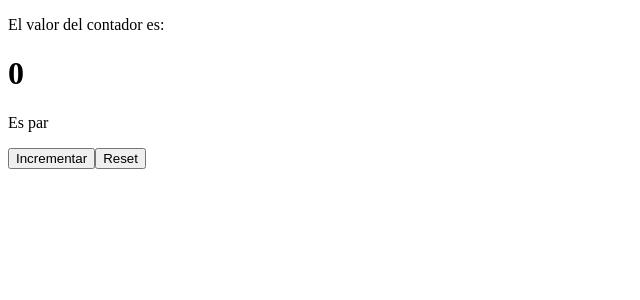
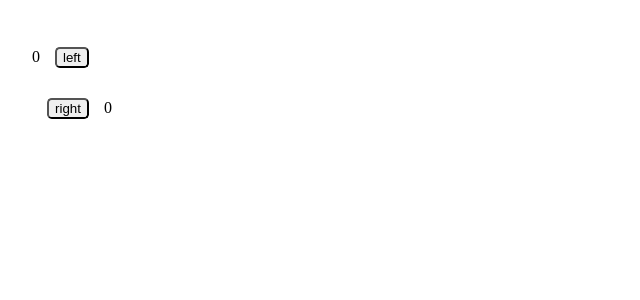
Before and after one commit to DesarrolloDeJonathan/miBootcamp, a React (Create React App) app in the folder parte1-react/: page / in a window 1280 px wide. Shown: the top 300 px of the page, without its empty margins (0-640 px from the left). Built offline with nearby package versions, Linux system fonts and the light colour scheme.

Commit message:
Manejando estados complejos con React

```diff
--- a/parte1-react/src/index.js
+++ b/parte1-react/src/index.js
@@ -1,42 +1,44 @@
 import ReactDOM from 'react-dom'
 import { useState } from 'react'
+import "./styles.css"
 
 const rootElement = document.getElementById("root")
 
-//Este componente recibe por props number que almacena el estado
-//Para que se vuelva a renderizar
-const Counter = ({ number }) => {
-  console.log('Console Render');
-  return <h1>{number}</h1>
-}
+const App = (props) => {
+  //De esta forma expresamos los estados separados entendiblemente
+  // const [left, setLeft] = useState(0)
+  // const [right, setRight] = useState(0)
 
-const App = (props) => {
-  const [contador, setContador] = useState(0)
+  const [counters, setCounters] = useState({
+    left: 0,
+    right:0
+  })
 
-  console.log("render");
-
-  const handleClick = () => {
-    // {updateContador(contadorValue+1)}
-    setContador((prevContador) => {
-      return prevContador + 1
+  const handleClickLeft = () => {
+    setCounters({
+      left: counters.left + 1,
+      right: counters.right
     })
   }
-  const handleClickReset = () => {
-    setContador(0)
+
+  const handleClickRight = () => {
+    setCounters({
+      left: counters.left,
+      right: counters.right + 1
+    })
   }
 
-  const isEven = contador % 2 === 0
-
-  return (
-  <div>
-    <p>El valor del contador es:</p>
-    {/* pasamos el estado como props al componente */}
-    <Counter number={contador} />
-    <p>{isEven ? 'Es par' : 'Es impar'}</p>
-    <button onClick={handleClick}>Incrementar</button>
-    <button onClick={handleClickReset}>Reset</button>
-  </div>
-  )
+   return (
+      //Con los estados separados
+      // <div>
+      //   {left}<button onClick={() => setLeft(left + 1)}>left</button>
+      //   <button onClick={() => setRight(right + 1)}>right</button>{right}
+      // </div>
+      <div>
+        {counters.left}<button onClick={handleClickLeft}>left</button><br />
+        <button onClick={handleClickRight}>right</button>{counters.right}
+      </div>
+    )
 }
 
 ReactDOM.render(
--- a/parte1-react/src/styles.css
+++ b/parte1-react/src/styles.css
@@ -1,38 +1,14 @@
 .App {
+  font-family: sans-serif;
   text-align: center;
 }
 
-.App-logo {
-  height: 40vmin;
-  pointer-events: none;
+body {
+  margin: 16px;
+  padding: 16px;
 }
 
-@media (prefers-reduced-motion: no-preference) {
-  .App-logo {
-    animation: App-logo-spin infinite 20s linear;
-  }
+button {
+  margin: 15px;
+  border-radius: 0.3rem;
 }
-
-.App-header {
-  background-color: #282c34;
-  min-height: 100vh;
-  display: flex;
-  flex-direction: column;
-  align-items: center;
-  justify-content: center;
-  font-size: calc(10px + 2vmin);
-  color: white;
-}
-
-.App-link {
-  color: #61dafb;
-}
-
-@keyframes App-logo-spin {
-  from {
-    transform: rotate(0deg);
-  }
-  to {
-    transform: rotate(360deg);
-  }
-}
```
